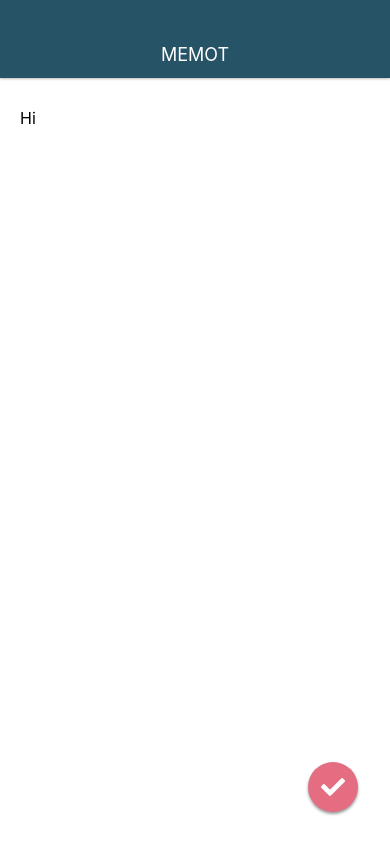
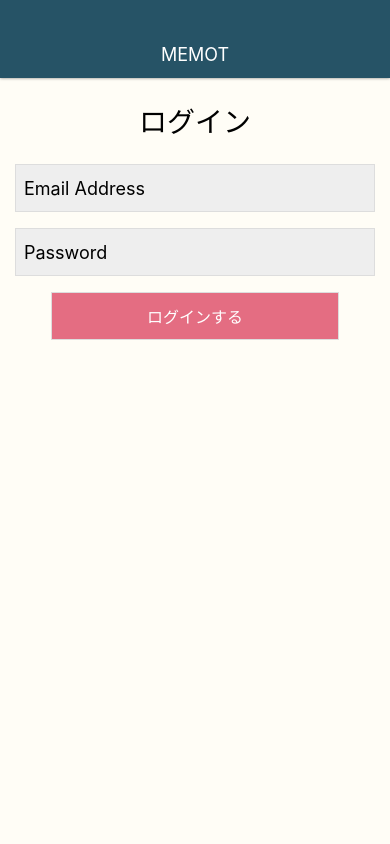
Before and after one commit to tomoya3822/MemoApp, a React Native app: screen / in a window 390 px wide. Built offline with nearby package versions, Linux system fonts and the light colour scheme.

Commit message:
Create Login and Signup screen

```diff
--- a/App.js
+++ b/App.js
@@ -2,15 +2,17 @@
 import { StyleSheet, View } from 'react-native';
 
 import Appbar from './src/components/Appbar';
-import MemoEditScreen from './src/screens/MemoEditScreen';
+import LoginScreen from './src/screens/LoginScreen';
 
-export default function App() {
-  return (
-    <View style={styles.container}>
-      <Appbar />
-      <MemoEditScreen />
-    </View>
-  );
+export default class App extends React.Component {
+  render() {
+    return (
+      <View style={styles.container}>
+        <Appbar />
+        <LoginScreen />
+      </View>
+    );
+  }
 }
 
 const styles = StyleSheet.create({
@@ -18,7 +20,7 @@
     flex: 1,
     backgroundColor: '#FFFDF6',
     alignItems: 'center',
-    justifyContent: 'center',
-    paddingTop: 78,
+    justifyContent: 'flex-start',
+    paddingTop: 100,
   },
 });
--- /dev/null
+++ b/src/screens/LoginScreen.js
@@ -0,0 +1,68 @@
+import React from 'react';
+import {
+  StyleSheet,
+  View,
+  Text,
+  TextInput,
+  TouchableHighlight,
+} from 'react-native';
+
+
+class LoginScreen extends React.Component {
+  render() {
+    return (
+      <View styles={styles.container}>
+        <Text style={styles.title}>
+          ログイン
+        </Text>
+        <TextInput style={styles.input} value="Email Address" />
+        <TextInput style={styles.input} value="Password" />
+        <TouchableHighlight style={styles.button} onPress={() => {}} underlayColor="#ef94a4">
+          <Text style={styles.buttonTitle}>ログインする</Text>
+        </TouchableHighlight>
+      </View>
+    );
+  }
+}
+
+const styles = StyleSheet.create({
+  container: {
+    flex: 1,
+    width: '100%',
+    padding: 24,
+    backgroundColor: '#fff',
+  },
+  input: {
+    backgroundColor: '#eee',
+    height: 48,
+    width: 360,
+    marginBottom: 16,
+    borderWidth: 1,
+    borderColor: '#DDD',
+    padding: 8,
+    fontSize: 18,
+  },
+  title: {
+    fontSize: 28,
+    alignSelf: 'center',
+    marginBottom: 24,
+  },
+  button: {
+    backgroundColor: '#e46d82',
+    height: 48,
+    width: '80%',
+    justifyContent: 'center',
+    borderWidth: 1,
+    borderColor: '#DDD',
+    alignItems: 'center',
+    padding: 10,
+    alignSelf: 'center',
+  },
+  buttonTitle: {
+    color: '#fff',
+    fontSize: 16,
+  },
+
+});
+
+export default LoginScreen;
```
Also changed, not shown: src/screens/SignupScreen.js (added, +68 -0 lines).
